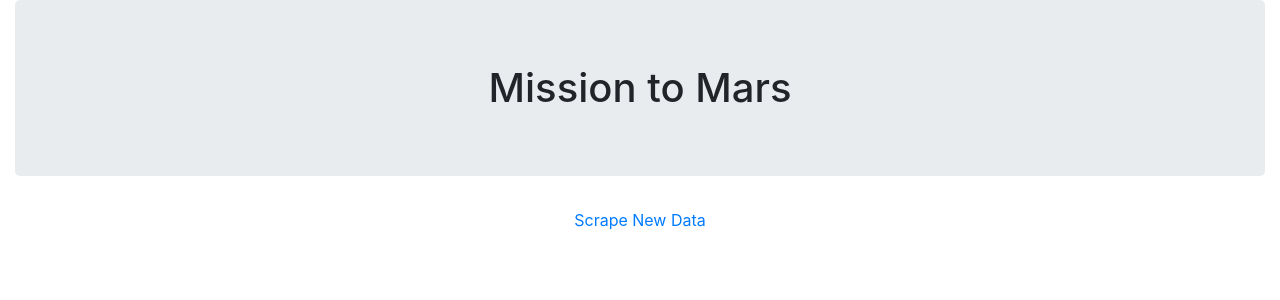
After one commit to robert-rd-wood/Homework-12, a Flask app: template templates/index1.html in a window 1280 px wide. The commit adds this page. Shown: the top 300 px of the page. Run offline with Flask 2, Linux system fonts and the light colour scheme; the template is opened without the code that fills it, so the values that code supplies are empty; some libraries are stand-ins or nearby versions.

Commit message:
updated html and app code

```diff
--- a/app.py
+++ b/app.py
@@ -8,7 +8,6 @@ app = Flask(__name__)
 # Use PyMongo to establish Mongo connection
 mongo = PyMongo(app, uri="mongodb://localhost:27017/mars")
 
-
 # Route to render index.html template using data from Mongo
 @app.route("/")
 def home():
@@ -17,12 +16,12 @@ def home():
     scraped_data = mongo.db.collection.find_one()
 
     # Assign all variables from returned dictionary
-    first_article_title = scraped_data.get("first_article_title","")
-    first_article_teaser = scraped_data.get("first_article_teaser","")
-    featured_image_url = scraped_data.get("featured_image_url","")
-    mars_weather = scraped_data.get("mars_weather","")
-    mars_table = scraped_data.get("mars_table","")
-    hemisphere_image_urls = scraped_data.get("hemisphere_image_urls","")
+    first_article_title = scraped_data.get("first_article_title")
+    first_article_teaser = scraped_data.get("first_article_teaser")
+    featured_image_url = scraped_data.get("featured_image_url")
+    mars_weather = scraped_data.get("mars_weather")
+    mars_table = scraped_data.get("mars_table")
+    hemisphere_image_urls = scraped_data.get("hemisphere_image_urls")
 
     # Return template and data
     return render_template("index.html", first_article_title=first_article_title, first_article_teaser=first_article_teaser, featured_image_url=featured_image_url, mars_weather=mars_weather, hemisphere_image_urls=hemisphere_image_urls)
--- /dev/null
+++ b/templates/index1.html
@@ -0,0 +1,20 @@
+<!DOCTYPE html>
+<html lang="en">
+
+<head>
+  <meta charset="UTF-8">
+  <meta name="viewport" content="width=device-width, initial-scale=1.0">
+  <meta http-equiv="X-UA-Compatible" content="ie=edge">
+  <title>Mission to Mars</title>
+  <link rel="stylesheet" href="https://stackpath.bootstrapcdn.com/bootstrap/4.1.3/css/bootstrap.min.css">
+</head>
+
+<body>
+  <div class="container-fluid text-center">
+    <h1 class="jumbotron">Mission to Mars</h1>
+    <a href="scrape">Scrape New Data</a>
+  </div>
+
+</body>
+
+</html>
```
Also changed, not shown: scrape_mars.py (+12 -7 lines), templates/index.html (+5 -12 lines).
